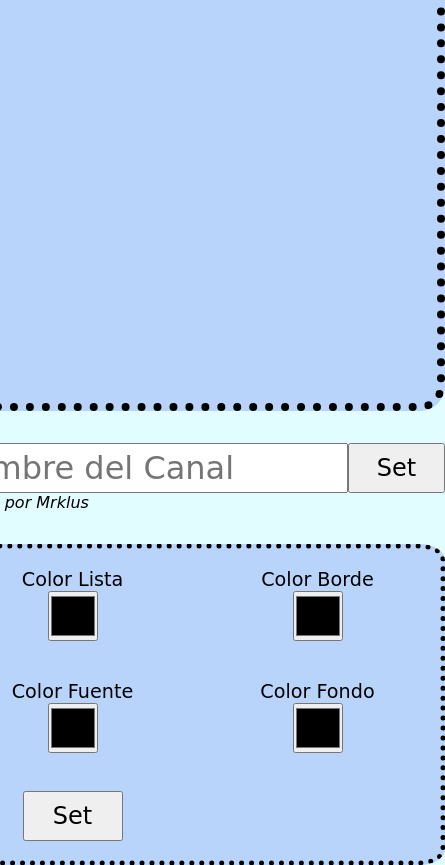
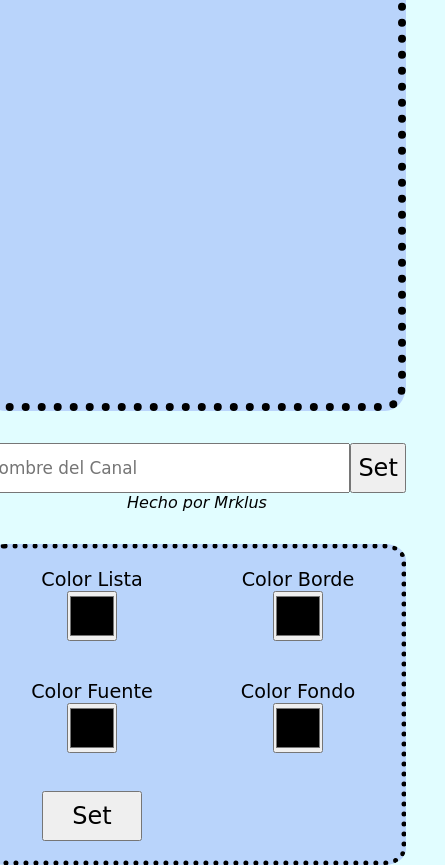
Before and after one commit to PedroProvenzano/Bot-Lista-Juegos, a website: page public/index.html in a window 390 px wide. Shown: the part 121-986 px from the top of the page, 445 px wide, since content can reach past the window. Drawn offline with nearby package versions, Linux system fonts and the light colour scheme; no server answers; a web font is replaced by a local one.

Commit message:
Ajustes al responsive

```diff
--- a/public/index.html
+++ b/public/index.html
@@ -17,7 +17,7 @@
         </div>
     </div>
     <div class="formulario">
-        <input type="text" placeholder="Nombre del Canal" id="inputSet">
+        <input class="inputSet" type="text" placeholder="Nombre del Canal" id="inputSet">
         <button id="botonSet">Set</button>
     </div>
     <div class="spam">
--- a/public/style.css
+++ b/public/style.css
@@ -1,4 +1,5 @@
 @import url('https://fonts.googleapis.com/css2?family=Kufam&display=swap');
+
 
 *{
     margin: 0;
@@ -8,10 +9,13 @@
     user-select: none;
 }
 html{
+    background-color: rgb(225, 253, 255);
+}
+body{
+    width: 100%;
     display: flex;
     flex-direction: column;
     align-items: center;
-    background-color: rgb(225, 253, 255);
 }
 .titleContainer{
     display: flex;
@@ -34,7 +38,7 @@ h2{
     border: 8px dotted black;
     border-radius: 5%;
     overflow: hidden;
-    width: 500px;
+    width: 50vh;
     min-height: 500px;
     display: flex;
     flex-direction: column;
@@ -43,8 +47,8 @@ h2{
 }
 .user{
     width: 100%;
-    font-size: 1rem;
-    padding: 0.6rem;
+    font-size: 2.4vh;
+    padding: 1vh;
 }
 .user:nth-of-type(2n)
 {
@@ -54,8 +58,11 @@ h2{
     width: 100%;
 }
 input{
-    font-size: 2rem;
+    font-size: 2vh;
     height: 50px;
+}
+.inputSet{
+    width: 80vh;
 }
 button{
     width: 100px;
@@ -69,7 +76,7 @@ button{
     align-content: center;
     justify-content: center;
     margin-top: 2rem;
-    width: 500px;
+    width: 50vh;
 }
 .spam{
     margin-left: 4px;
@@ -79,6 +86,7 @@ button{
 
 .customCont{
     margin-top: 2rem;
+    width: 50vh;
     border: 5px dotted black;
     border-radius: 5%;
     background-color: rgba(176, 202, 251, 0.808);
@@ -96,3 +104,18 @@ button{
 .buttonColors{
     align-self: center;
 }
+
+/*
+@media only screen and (max-width: 300px) {
+    .table{
+        margin-top: 2rem;
+        overflow: hidden;
+        min-width: 100px;
+        max-width: 200px;
+        min-height: 500px;
+        display: flex;
+        flex-direction: column;
+        align-items: center;
+        text-align: center;
+    }
+}
```
